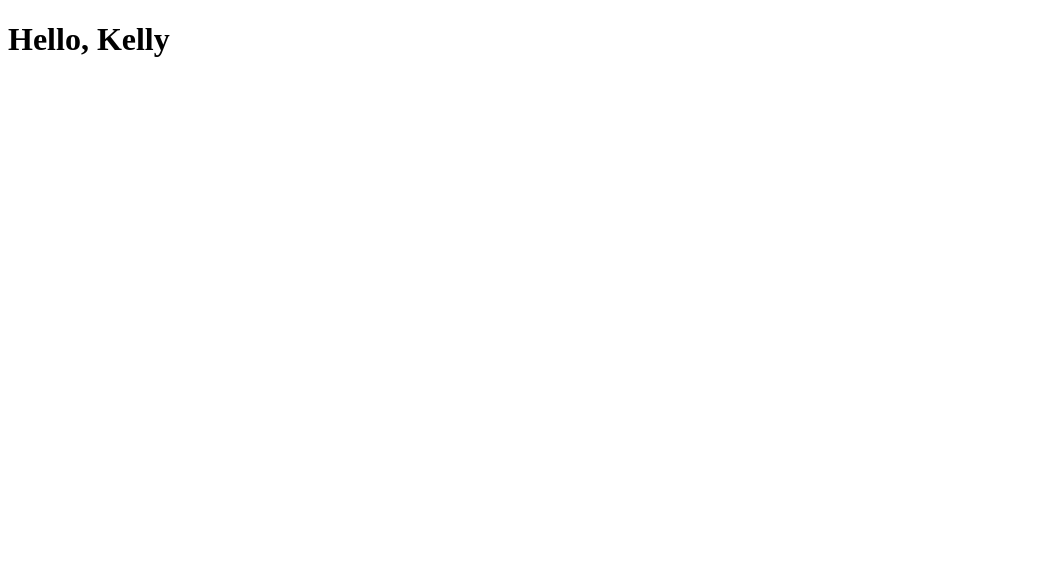
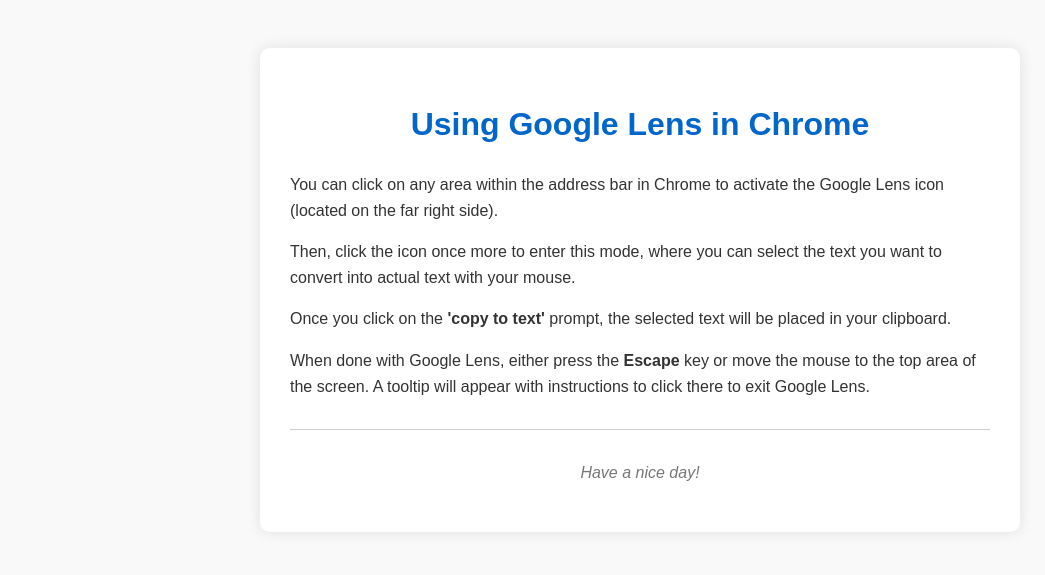
Before and after one commit to cwgabel/Kelly, a plain HTML site: page index.html in a window 1280 px wide. Shown: the whole page, without its empty margins (0-1045 px from the left). Drawn offline with Linux system fonts and the light colour scheme.

Commit message:
Update index.html

```diff
--- a/index.html
+++ b/index.html
@@ -1,10 +1,61 @@
 <!DOCTYPE html>
-<html>
-  <head>
-    <title>Test Page</title>
-  </head>
-  <body>
-    <h1>Hello, Kelly</h1>
-    <p></p>
-  </body>
+<html lang="en">
+<head>
+  <meta charset="UTF-8">
+  <title>Using Google Lens in Chrome</title>
+  <style>
+    body {
+      font-family: Arial, sans-serif;
+      background-color: #f9f9f9;
+      color: #333;
+      padding: 40px;
+      line-height: 1.6;
+    }
+
+    .container {
+      max-width: 700px;
+      margin: auto;
+      background: white;
+      padding: 30px;
+      border-radius: 10px;
+      box-shadow: 0 0 15px rgba(0,0,0,0.1);
+    }
+
+    h1 {
+      text-align: center;
+      color: #0066cc;
+    }
+
+    hr {
+      margin: 30px 0;
+      border: none;
+      border-top: 1px solid #ccc;
+    }
+
+    .footer {
+      text-align: center;
+      font-style: italic;
+      color: #777;
+    }
+  </style>
+</head>
+<body>
+  <div class="container">
+    <h1>Using Google Lens in Chrome</h1>
+    <p>
+      You can click on any area within the address bar in Chrome to activate the Google Lens icon (located on the far right side).
+    </p>
+    <p>
+      Then, click the icon once more to enter this mode, where you can select the text you want to convert into actual text with your mouse.
+    </p>
+    <p>
+      Once you click on the <strong>'copy to text'</strong> prompt, the selected text will be placed in your clipboard.
+    </p>
+    <p>
+      When done with Google Lens, either press the <strong>Escape</strong> key or move the mouse to the top area of the screen. A tooltip will appear with instructions to click there to exit Google Lens.
+    </p>
+    <hr>
+    <p class="footer">Have a nice day!</p>
+  </div>
+</body>
 </html>
```
